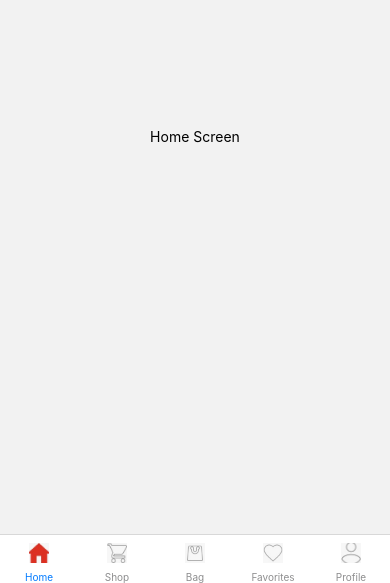
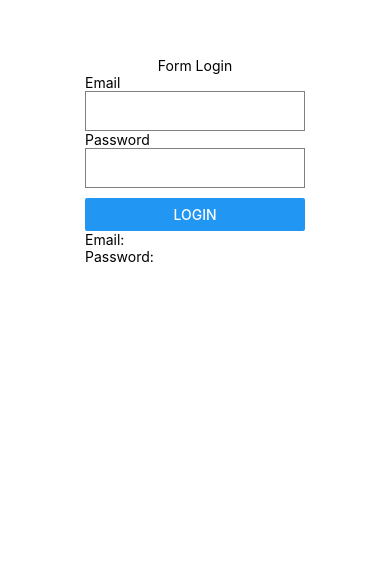
Before and after one commit to detektifmj22/MAGFIRATULJANNAH-105841102421-LAB1, a React Native app: screen / in a window 390 px wide. Shown: the part 261-844 px from the top of the page. Built offline with nearby package versions, Linux system fonts and the light colour scheme.

Commit message:
UseHook Data

```diff
--- a/App.js
+++ b/App.js
@@ -1,217 +1,45 @@
-import { createBottomTabNavigator } from '@react-navigation/bottom-tabs';
-import { NavigationContainer } from '@react-navigation/native';
-import { useFonts } from "expo-font";
-import React from 'react';
-import { FlatList, Image, StyleSheet, Text, TouchableOpacity, View } from 'react-native';
+import React, { useState } from 'react'
+import { Text, TextInput, View } from 'react-native'
+import { Button } from 'react-native-web'
+const App = () => {
+  const [formLogin, setForm] = useState({
+    email: '',
+    password: ''
+  })
 
-const Tab = createBottomTabNavigator();
+  const onsubmit = () => {
+    if (formLogin.email === 'unismuh'
+      && formLogin.password === 'unismuh') {
+      alert('Login Berhasil')
+    }
 
-function MyTabs() {
-  return (
-    <NavigationContainer>
-      <Tab.Navigator
-        screenOptions={({ route }) => ({
-          tabBarIcon: ({ focused }) => {
-            let iconSource;
-
-            switch (route.name) {
-              case 'Home':
-                iconSource = focused
-                  ? require('./assets/icon/3.jpeg')
-                  : require('./assets/icon/4.jpeg');
-                break;
-              case 'Shop':
-                iconSource = focused
-                  ? require('./assets/icon/2.jpeg')
-                  : require('./assets/icon/1.jpeg');
-                break;
-              case 'Bag':
-                iconSource = focused
-                  ? require('./assets/icon/8.jpeg')
-                  : require('./assets/icon/5.jpeg');
-                break;
-              case 'Favorites':
-                iconSource = focused
-                  ? require('./assets/icon/9.jpeg')
-                  : require('./assets/icon/6.jpeg');
-                break;
-              case 'Profile':
-                iconSource = focused
-                  ? require('./assets/icon/10.jpeg')
-                  : require('./assets/icon/7.jpeg');
-                break;
-              default:
-                break;
-            }
-
-            return (
-              <View style={styles.iconContainer}>
-                <Image source={iconSource} style={[styles.icon]} />
-              </View>
-            );
-          },
-          headerShown: false,
-        })}
-      >
-        <Tab.Screen name="Home" component={HomeScreen} />
-        <Tab.Screen name="Shop" component={ShopScreen} />
-        <Tab.Screen name="Bag" component={BagScreen} />
-        <Tab.Screen name="Favorites" component={FavoritesScreen} />
-        <Tab.Screen name="Profile" component={ProfileScreen} />
-      </Tab.Navigator>
-    </NavigationContainer>
-  );
-}
-
-const HomeScreen = () => (
-  <View style={styles.center}>
-    <Text>Home Screen</Text>
-  </View>
-);
-
-const ShopScreen = () => (
-  <View style={styles.center}>
-    <Text>Shop Screen</Text>
-  </View>
-);
-
-const BagScreen = () => (
-  <View style={styles.center}>
-    <Text>Bag Screen</Text>
-  </View>
-);
-
-const FavoritesScreen = () => (
-  <View style={styles.center}>
-    <Text>Favorites Screen</Text>
-  </View>
-);
-
-const profileData = {
-  name: 'Magfiratul Jannah',
-  email: 'magfiratuljannah123@gmail.com',
-  profilePic: require('./assets/foto.jpeg'),
-  options: [
-    { id: '1', title: 'My orders', subtitle: 'Already have 21 orders' },
-    { id: '2', title: 'Shipping addresses', subtitle: '1 address' },
-    { id: '3', title: 'Payment methods', subtitle: 'Fira **34' },
-    { id: '4', title: 'Promocodes', subtitle: 'You have special promocodes' },
-    { id: '5', title: 'My reviews', subtitle: 'Reviews for 8 items' },
-    { id: '6', title: 'Settings', subtitle: 'Notifications, password' },
-  ],
-};
-
-const ProfileScreen = () => {
-  const [fontsLoaded] = useFonts({
-    'Metropolis-Bold': require('./assets/font/Metropolis-Bold.otf'),
-  });
-
-  if (!fontsLoaded) {
-    return (
-      <View style={styles.loadingContainer}>
-        <Text>Font tidak ditemukan!</Text>
-      </View>
-    );
   }
 
   return (
-    <View style={styles.container}>
-      <Text style={[styles.text, { fontFamily: 'Metropolis-Bold' }]}>My Profile</Text>
-      <View style={styles.profileHeader}>
-        <Image source={profileData.profilePic} style={styles.profileImage} />
+    <View style={{ flex: 1, justifyContent: 'center', alignItems: 'center' }}>
+      <Text>Form Login</Text>
+      <View>
+        <Text>Email</Text>
+        <TextInput
+          style={{ height: 40, borderColor: 'gray', borderWidth: 1 }}
+          onChangeText={(hasil) => setForm({ ...formLogin, email: hasil })}
+          value={formLogin.email}
+        />
+        <Text>Password</Text>
+        <TextInput
+          style={{ height: 40, borderColor: 'gray', borderWidth: 1 }}
+          onChangeText={(text) => setForm({ ...formLogin, password: text })}
+          value={formLogin.password}
+        />
+        <View style={{ marginTop: 10 }}>
+          <Button title="Login" onPress={onsubmit} />
+        </View>
         <View>
-          <Text style={styles.profileName}>{profileData.name}</Text>
-          <Text style={styles.profileEmail}>{profileData.email}</Text>
+          <Text>Email: {formLogin.email}</Text>
+          <Text>Password: {formLogin.password}</Text>
         </View>
       </View>
-      <FlatList
-        data={profileData.options}
-        keyExtractor={(item) => item.id}
-        renderItem={({ item }) => (
-          <TouchableOpacity style={styles.optionContainer}>
-            <Text style={styles.optionTitle}>{item.title}</Text>
-            <Text style={styles.optionSubtitle}>{item.subtitle}</Text>
-          </TouchableOpacity>
-        )}
-      />
     </View>
-  );
-};
-
-const styles = StyleSheet.create({
-  container: {
-    flex: 1,
-    backgroundColor: '#f5f5f5',
-    padding: 20,
-  },
-
-  loadingContainer: {
-    flex: 1,
-    justifyContent: 'center',
-    alignItems: 'center',
-  },
-
-  text: {
-    fontSize: 35,
-    marginTop: 10,
-    fontWeight: 'bold',
-    alignSelf: 'flex-start',
-    marginBottom: 10,
-  },
-  profileHeader: {
-    flexDirection: 'row',
-    alignItems: 'center',
-    marginBottom: 20,
-  },
-
-  profileImage: {
-    width: 60,
-    height: 60,
-    borderRadius: 30,
-    marginRight: 15,
-  },
-
-  profileName: {
-    fontSize: 18,
-    fontWeight: 'bold',
-  },
-
-  profileEmail: {
-    color: '#666',
-  },
-
-  optionContainer: {
-    padding: 13,
-    backgroundColor: '#fff',
-    borderRadius: 5,
-    marginBottom: 1,
-    borderColor: '#ddd',
-    borderWidth: 1,
-  },
-
-  optionTitle: {
-    fontSize: 16,
-    fontWeight: 'bold',
-  },
-  optionSubtitle: {
-    color: '#888',
-    marginTop: 5,
-  },
-
-  center: {
-    flex: 1,
-    justifyContent: 'center',
-    alignItems: 'center',
-  },
-
-  iconContainer: {
-    alignItems: 'center',
-  },
-
-  icon: {
-    width: 20,
-    height: 20,
-  },
-});
-
-export default MyTabs;
+  )
+}
+export default App
```
